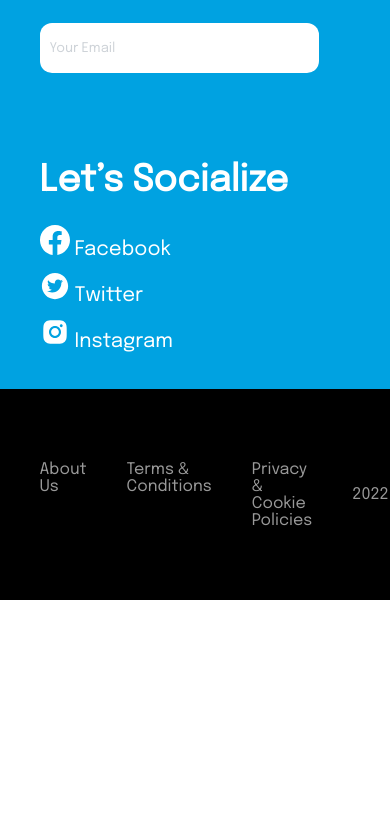
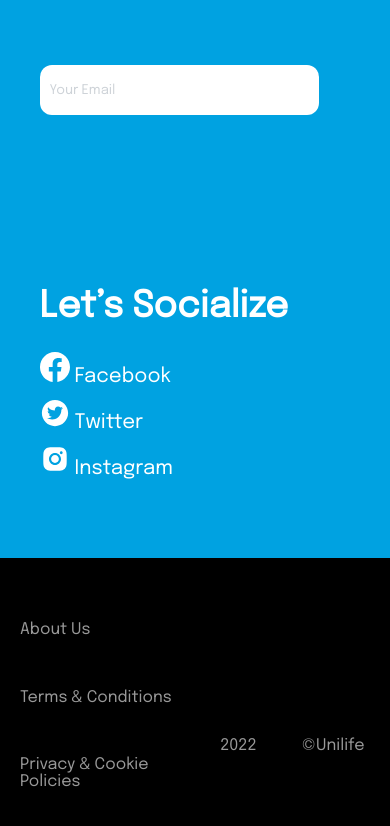
Before and after one commit to 1uckyswish/UniLife-React-Project, a React (Vite) app: page /HomeDetailPage/1 in a window 390 px wide. Shown: the part 1708-2534 px from the top of the page. Before the commit the page ends 2308 px from the top, so only its background shows below. Built offline with nearby package versions, Linux system fonts and the light colour scheme; no server answers.

Commit message:
media screen for footer and header complete

```diff
--- a/src/Components/Footer/Footer.css
+++ b/src/Components/Footer/Footer.css
@@ -127,6 +127,24 @@
     width: auto;
 }
 
+.credits-container{
+    height: 60vh;
+    /* padding: 0; */
+}
+
+.footer-links-container{
+    flex-direction: column;
+    height: 60%;
+    justify-content: space-between;
+}
+
+.footer-copyright-container{
+    height: 10vh;
+    justify-content: center;
+    align-items: center;
+    margin-top: 80px;
+}
+
 }
 
 /* Mobile Css */
@@ -154,5 +172,48 @@
     height: 30vh;
 }
 
+.credits-container{
+    height: 20vh;
+    padding: 0;
+}
+
 
 }
+
+@media screen and (max-width: 415px){
+.footer-container{
+    height: auto;
+    justify-content: center;
+}
+
+
+.footer-container-items{
+    flex-direction: column;
+    height: 100vh;
+    align-items: center;
+}
+
+.newsletter-container{
+    height: 50vh;
+    width: 90%;
+}
+
+.social-container{
+    width: 90%;
+    padding: 0 20px;
+    height: 30vh;
+}
+
+.credits-container{
+   height: 35vh;
+}
+
+.footer-links-container{
+    height: 20vh;
+}
+
+.footer-copyright-container{
+    justify-content: space-evenly;
+    width: 60%;
+}
+}
```
